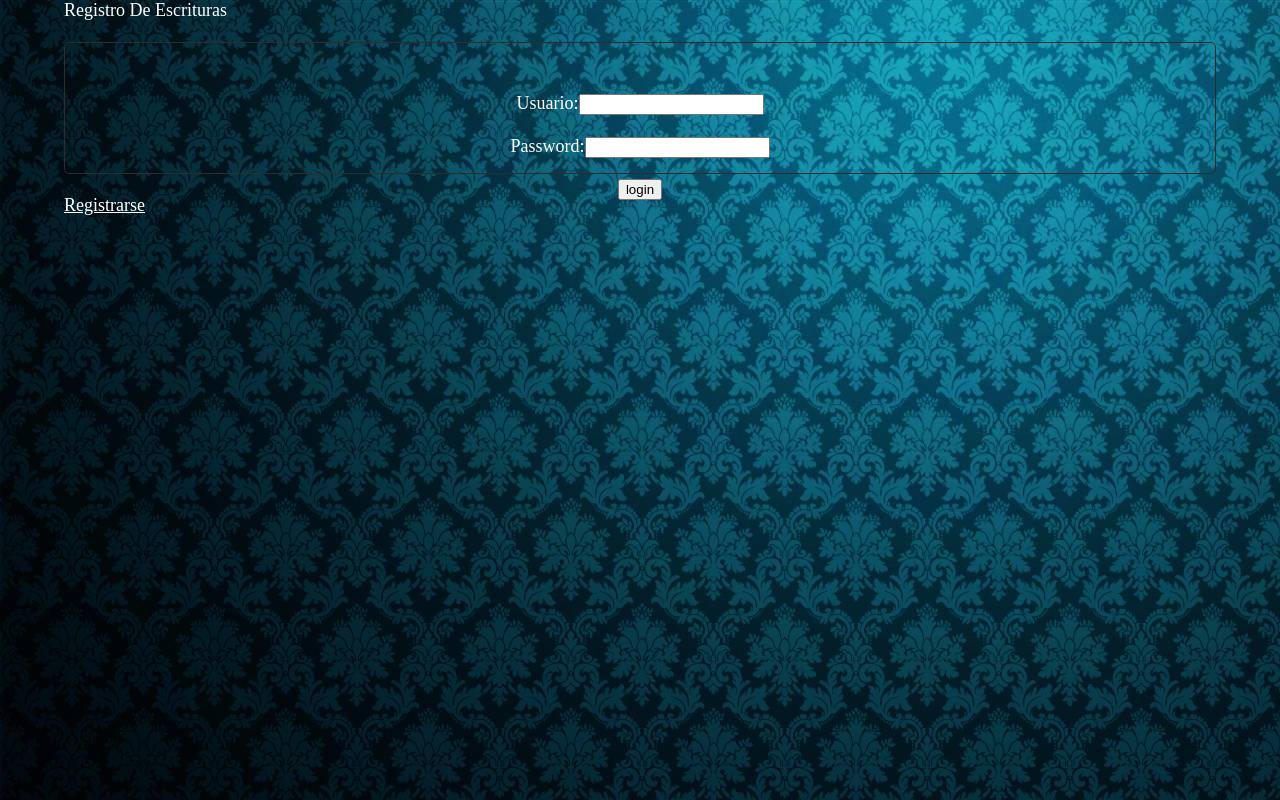
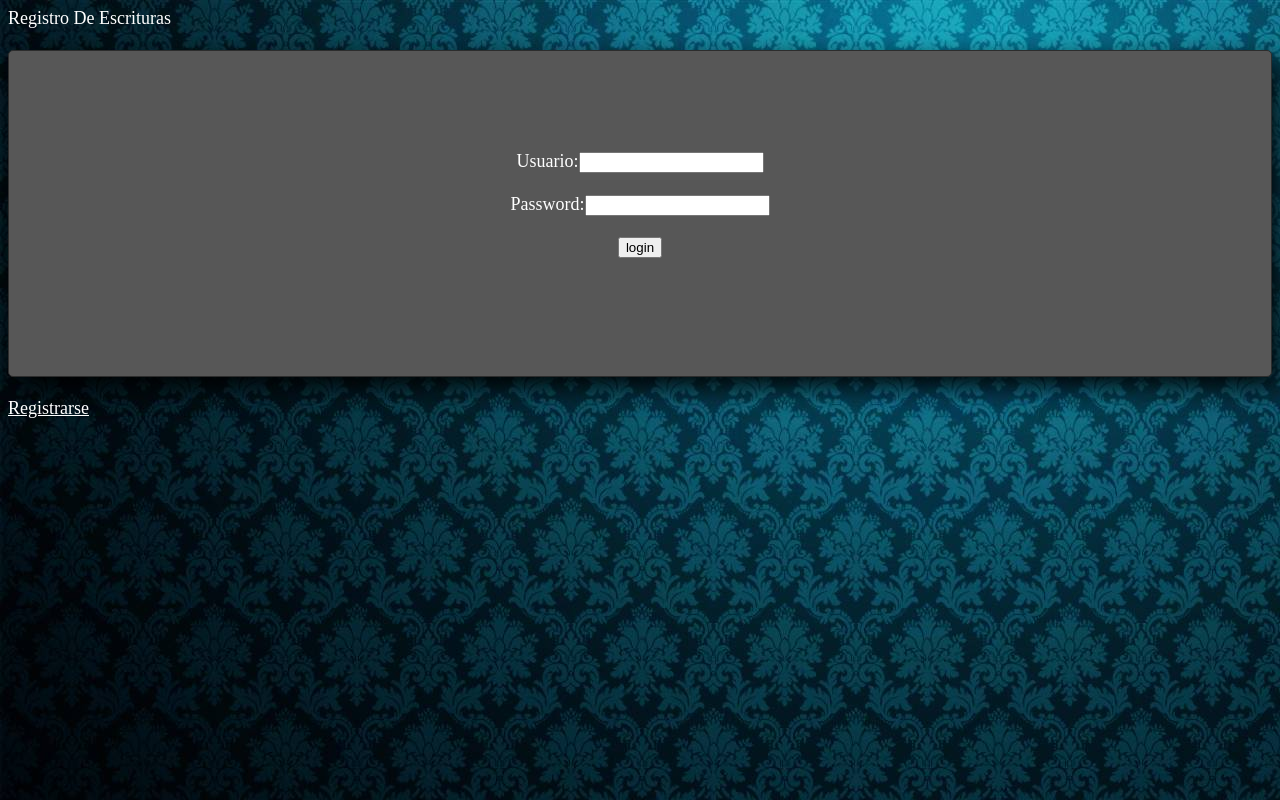
Before and after one commit to andressan95/Administracion-DB, a PHP site: page / in a window 1280 px wide. Run offline with PHP 8.4, Linux system fonts and the light colour scheme; data that the repository does not hold is empty.

Commit message:
Editado 02/09/2016

```diff
--- a/index.php
+++ b/index.php
@@ -37,25 +37,17 @@ $imageURL = 'imagenes/background.jpg';
 <style type="text/css">
 body{ font-size:18px; color:#FFF; }
 a { color:#FFF}
-.classname { opacity: 0.33; border:solid 1px #2d2d2d;  text-align:center; background:#575757; padding:100px 50px 100px 50px;  -moz-border-radius: 5px;  -webkit-border-radius: 5px; border-radius: 5px;}
+.classname { border:solid 1px #2d2d2d;  text-align:center; background:#575757; padding:100px 50px 100px 50px;  -moz-border-radius: 5px;  -webkit-border-radius: 5px; border-radius: 5px;}
 
 /* =Your Generated css
 |||||||||||||||||||||||||||||||||||||||||||||||||||||||||||||||||||||||||||||||*/
-.classname{-moz-box-shadow: 7px  8px  18px  #000000;-webkit-box-shadow: 7px  8px  18px  #000000;box-shadow: 7px  8px  18px  #000000;}
+.classname{-moz-box-shadow: 8px  10px  27px  #000000;-webkit-box-shadow: 8px  10px  27px  #000000;box-shadow: 8px  10px  27px  #000000;}
 /* End of Your Generated css
 |||||||||||||||||||||||||||||||||||||||||||||||||||||||||||||||||||||||||||||||*/
-body{width:90%;margin:auto;min-width:600px;max-width:2000px}
-/* background */
 body
 {
 background-image: url(<?php echo $imageURL;?>);
 }
-.previewArea {  z-index:9999999 }
-.previewAreaBox { border:solid 1px #2d2d2d; font-size:18px; text-align:center; padding:50px 50px 0 50px; height:80px; z-index:9999999; -moz-border-radius: 5px;  -webkit-border-radius: 5px; border-radius: 5px;}
-.previewAreapadding { padding:15px;}
-.previewAreaBox .end, .previewAreaBox .start { font-size:0px; display:none;}
-.previewAreaBoxRotet { position:absolute;}
-
 
 </style>
 <html>
@@ -69,7 +61,7 @@ background-image: url(<?php echo $imageURL;?>);
             <br>
             <br>
             <section>
-                <div class="previewAreaBox">
+                <div class="classname">
                 <form  action="<?php $_SERVER['PHP_SELF']; ?>" method="POST" >
                     <div><label>Usuario:</label><input id="usuario" name="usuario" type="text" required ></div>
 			<br />
```
